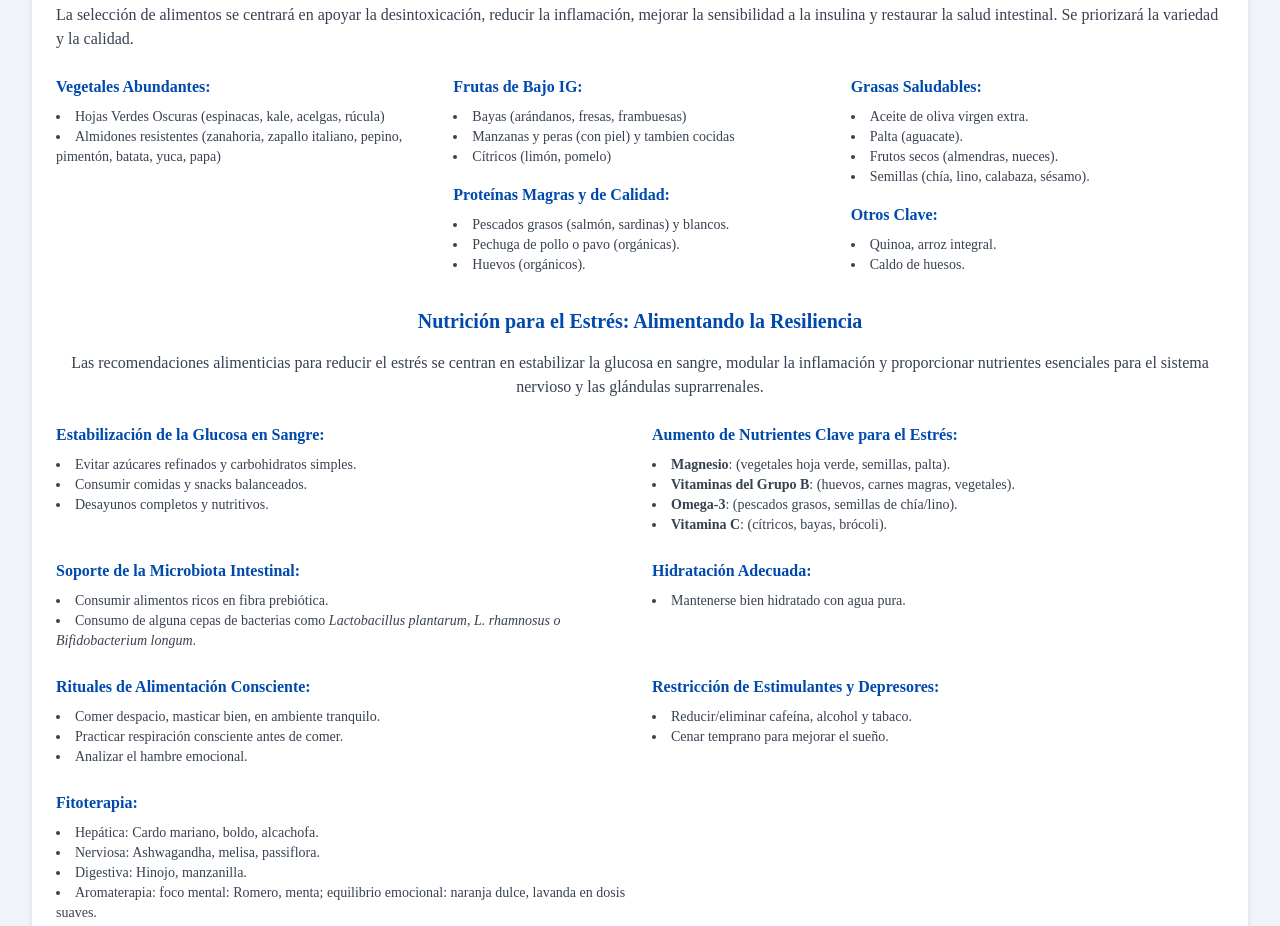
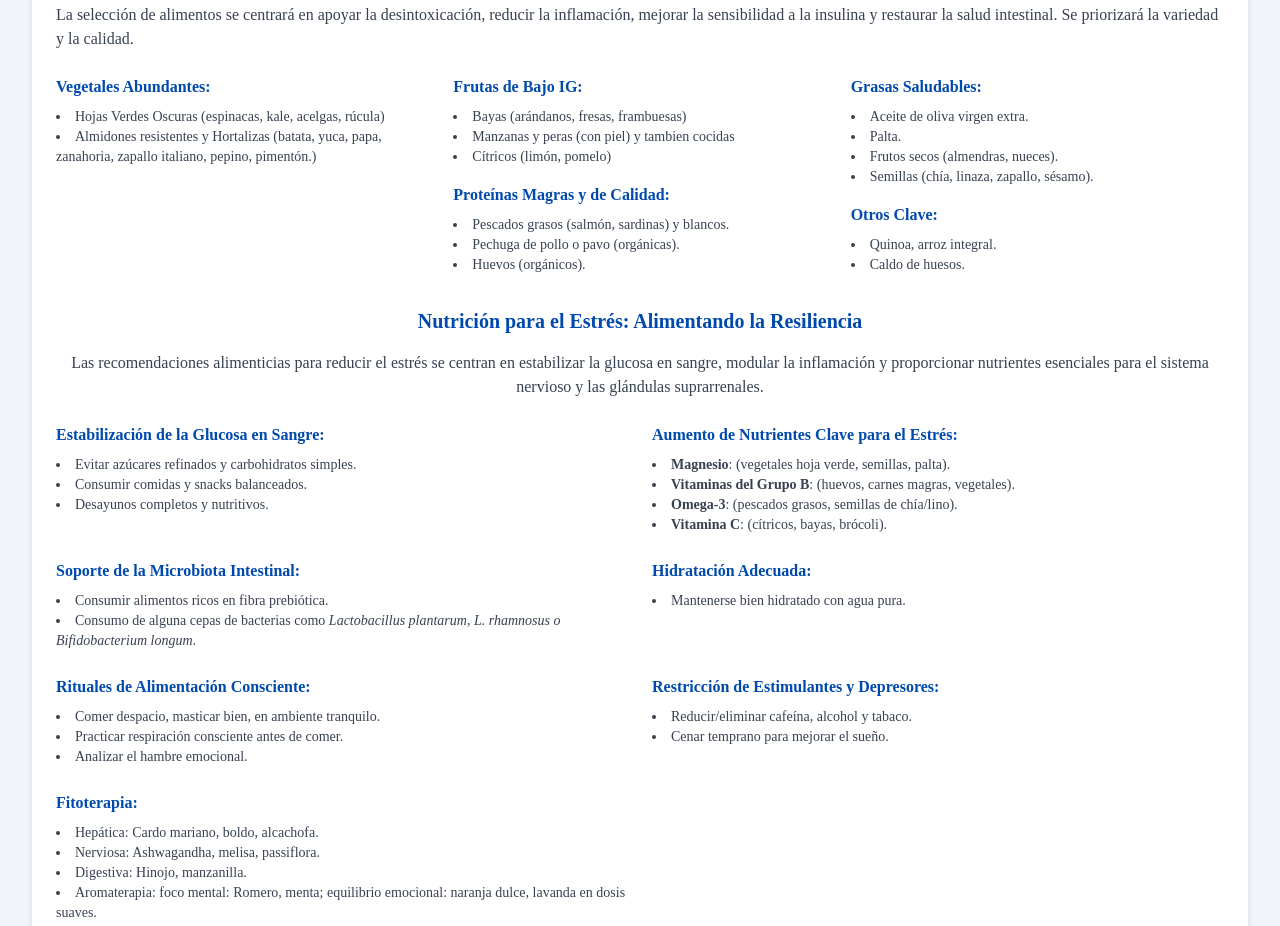
Before and after one commit to DANNII989/Infografia, a plain HTML site: page index.html in a window 1280 px wide. Shown: the part 7759-8685 px from the top of the page. Drawn offline with nearby package versions, Linux system fonts and the light colour scheme.

Commit message:
Update index.html

```diff
--- a/index.html
+++ b/index.html
@@ -424,7 +424,7 @@ Una Banda Nerviosa Autónoma (BNA) contraída refleja tensión en el sistema ner
                             <h4 class="font-bold text-[#004AAD] mb-2">Vegetales Abundantes:</h4>
                             <ul class="list-disc list-inside text-gray-700 text-sm">
                                 <li>Hojas Verdes Oscuras (espinacas, kale, acelgas, rúcula)</li>
-                                <li>Almidones resistentes (zanahoria, zapallo italiano, pepino, pimentón, batata, yuca, papa)</li>
+                                <li>Almidones resistentes y Hortalizas (batata, yuca, papa, zanahoria, zapallo italiano, pepino, pimentón.)</li>
                             </ul>
                         </div>
                         <div>
@@ -445,9 +445,9 @@ Una Banda Nerviosa Autónoma (BNA) contraída refleja tensión en el sistema ner
                             <h4 class="font-bold text-[#004AAD] mb-2">Grasas Saludables:</h4>
                             <ul class="list-disc list-inside text-gray-700 text-sm">
                                 <li>Aceite de oliva virgen extra.</li>
-                                <li>Palta (aguacate).</li>
+                                <li>Palta.</li>
                                 <li>Frutos secos (almendras, nueces).</li>
-                                <li>Semillas (chía, lino, calabaza, sésamo).</li>
+                                <li>Semillas (chía, linaza, zapallo, sésamo).</li>
                             </ul>
                             <h4 class="font-bold text-[#004AAD] mt-4 mb-2">Otros Clave:</h4>
                             <ul class="list-disc list-inside text-gray-700 text-sm">
```
